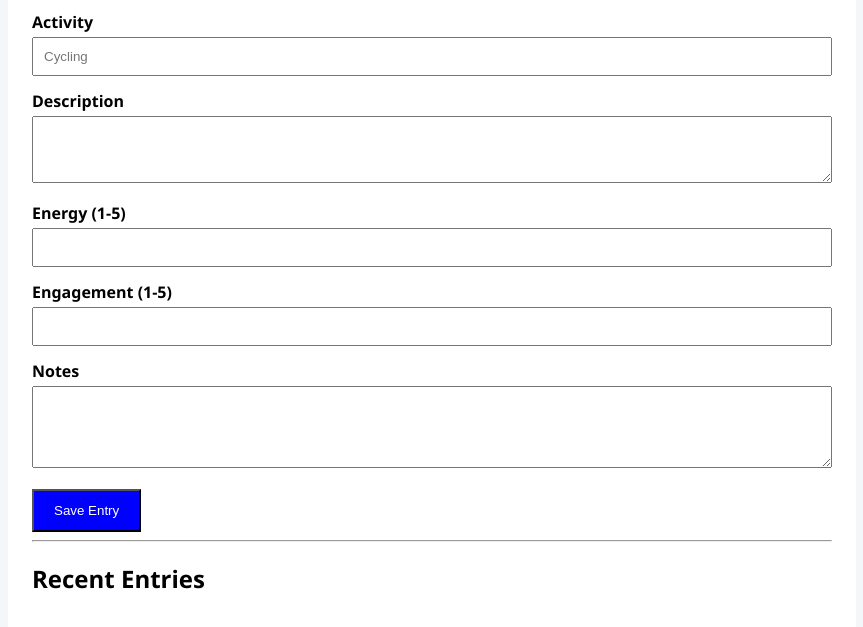
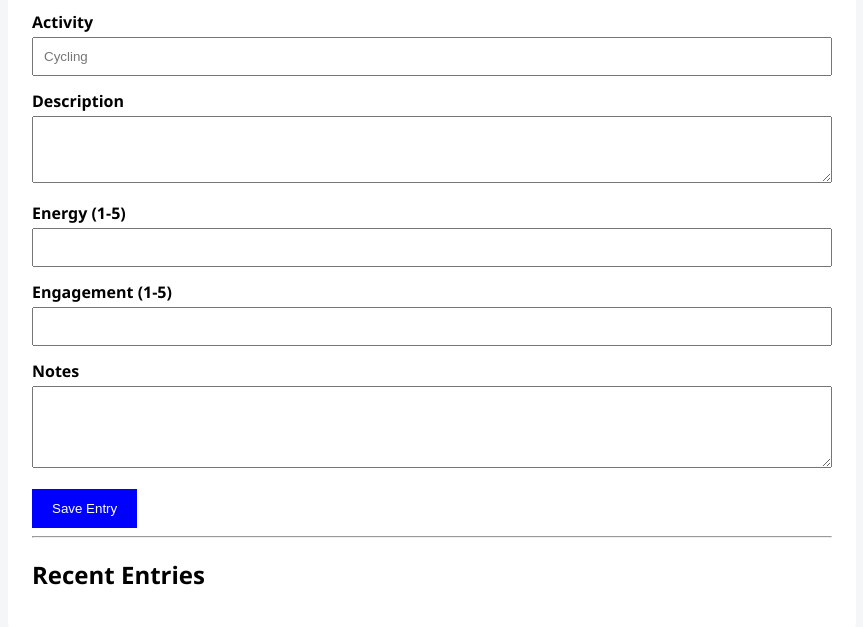
Before and after one commit to meenakshi-saravanan/good-time-journal, a website: page public/index.html in a window 1280 px wide. Shown: the part 179-806 px from the top of the page, without its empty margins (208-1071 px from the left). Drawn offline with Linux system fonts and the light colour scheme; no server answers.

Commit message:
Button styling changes

```diff
--- a/public/css/style.css
+++ b/public/css/style.css
@@ -38,7 +38,10 @@ button {
   color: white;
   background-color: blue;
 }
-
+.save-btn
+{
+  border: none;
+}
 .entry-card {
   border: 1px solid #ddd;
   border-radius: 10px;
--- a/public/index.html
+++ b/public/index.html
@@ -59,7 +59,7 @@
       rows="4"
     ></textarea>
 
-    <button type="submit">
+    <button type="submit" class="save-btn">
       Save Entry
     </button>
 
```
Also changed, not shown: 1 other file.
